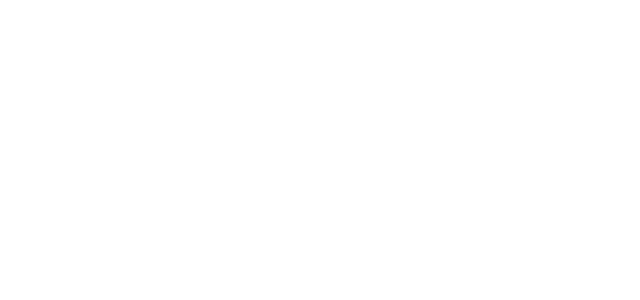
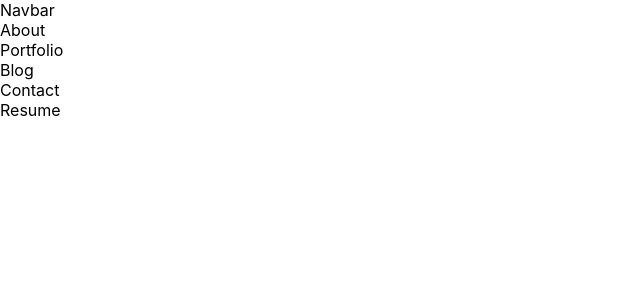
Before and after one commit to dpolcari18/portfolio-site, a React (Create React App) app: page / in a window 1280 px wide. Shown: the top 300 px of the page, without its empty margins (0-640 px from the left). Built offline with nearby package versions, Linux system fonts and the light colour scheme.

Commit message:
created containers

```diff
--- a/src/containers/About.js
+++ b/src/containers/About.js
@@ -0,0 +1,11 @@
+import React from 'react'
+
+const About = () => {
+    return (
+        <div>
+            About
+        </div>
+    )
+}
+
+export default About
--- a/src/containers/Blog.js
+++ b/src/containers/Blog.js
@@ -0,0 +1,11 @@
+import React from 'react'
+
+const Blog = () => {
+    return (
+        <div>
+            Blog
+        </div>
+    )
+}
+
+export default Blog
--- a/src/containers/Contact.js
+++ b/src/containers/Contact.js
@@ -0,0 +1,11 @@
+import React from 'react'
+
+const Contact = () => {
+    return (
+        <div>
+            Contact
+        </div>
+    )
+}
+
+export default Contact
--- a/src/containers/Home.js
+++ b/src/containers/Home.js
@@ -1,11 +1,21 @@
 import React from 'react'
 
 import NavBar from './NavBar'
+import About from './About'
+import Portfolio from './Portfolio'
+import Blog from './Blog'
+import Contact from './Contact'
+import Resume from './Resume'
 
 const Home = () => {
     return (
         <div id='home'>
             <NavBar />
+            <About />
+            <Portfolio />
+            <Blog />
+            <Contact />
+            <Resume />
         </div>
     )
 }
--- a/src/containers/NavBar.js
+++ b/src/containers/NavBar.js
@@ -2,8 +2,9 @@
 
 const NavBar = () => {
     return (
-        <>
-        </>
+        <div>
+            Navbar
+        </div>
     )
 }
 
--- a/src/containers/Portfolio.js
+++ b/src/containers/Portfolio.js
@@ -0,0 +1,11 @@
+import React from 'react'
+
+const Portfolio = () => {
+    return (
+        <div>
+            Portfolio
+        </div>
+    )
+}
+
+export default Portfolio
--- a/src/containers/Resume.js
+++ b/src/containers/Resume.js
@@ -0,0 +1,11 @@
+import React from 'react'
+
+const Resume = () => {
+    return (
+        <div>
+            Resume
+        </div>
+    )
+}
+
+export default Resume
```
